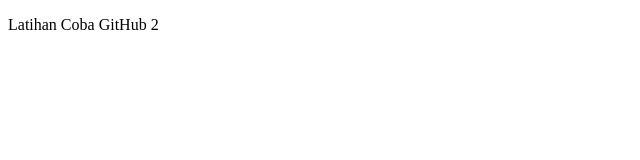
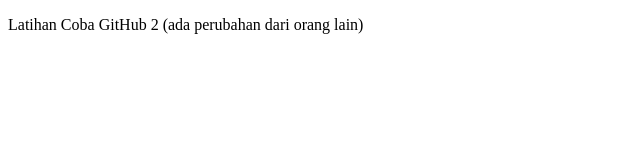
Before and after one commit to vanjcln/cobagithub, a plain HTML site: page index.html in a window 1280 px wide. Shown: the whole page, without its empty margins (0-640 px from the left). Drawn offline with Linux system fonts and the light colour scheme.

Commit message:
Update index.html

```diff
--- a/index.html
+++ b/index.html
@@ -6,6 +6,6 @@
     <title>Coba GitHub</title>
 </head>
 <body>
-    <p>Latihan Coba GitHub 2</p>
+    <p>Latihan Coba GitHub 2 (ada perubahan dari orang lain)</p>
 </body>
 </html>
```
